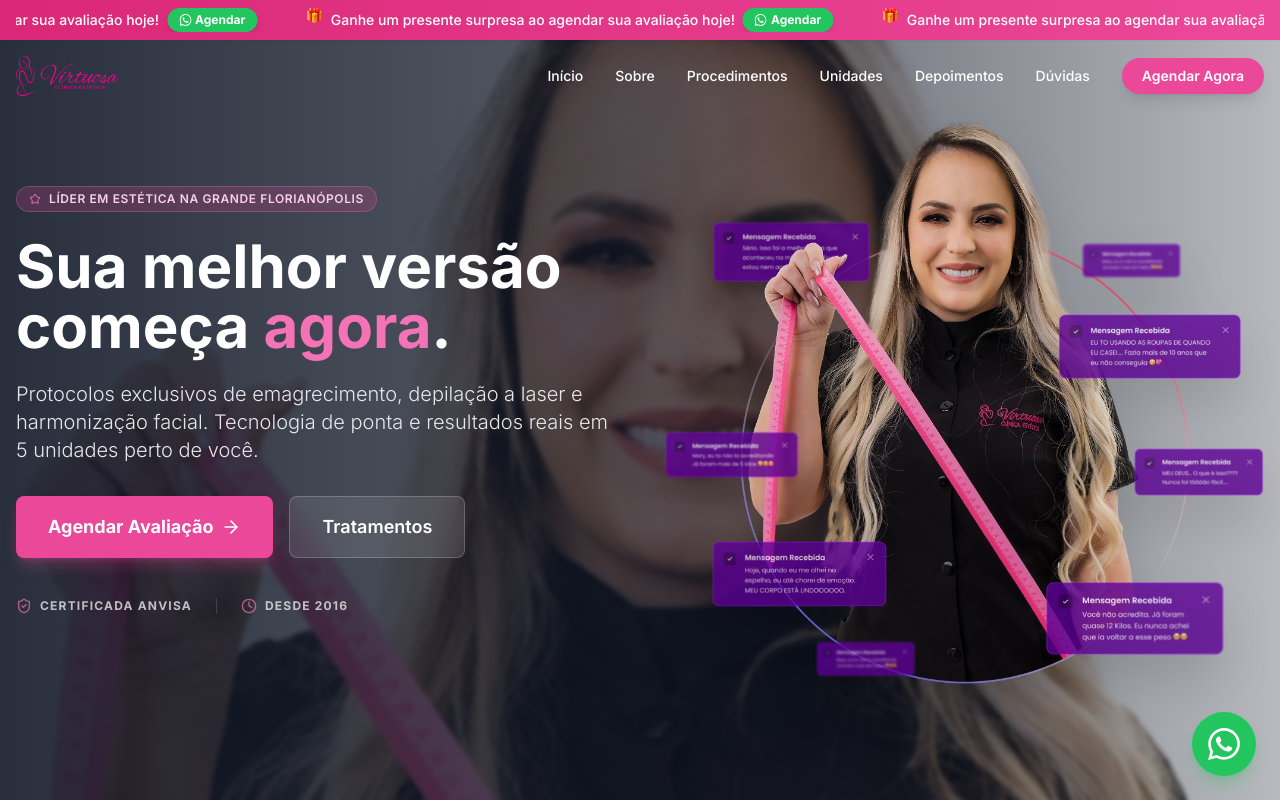
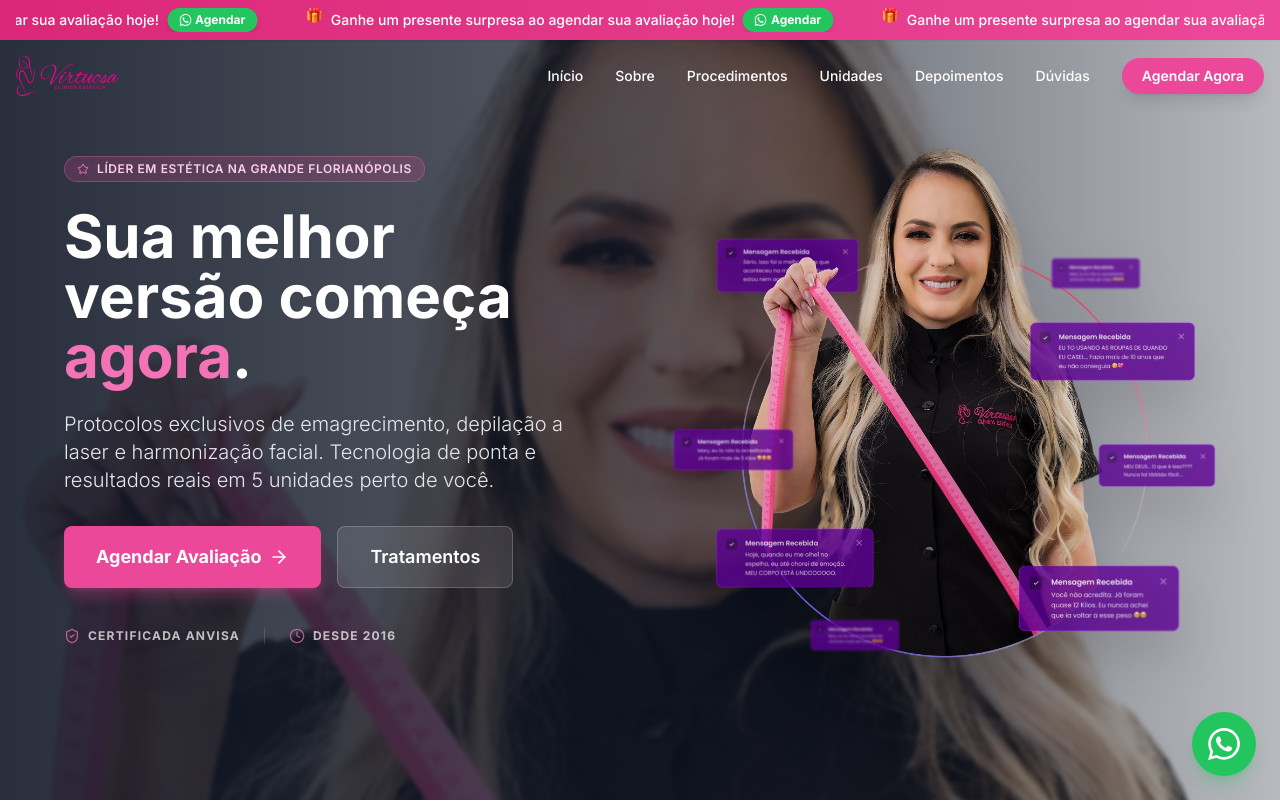
Before and after one commit to HenriqueHintz/clinica-virtuosa, a React (Vite) app: page / in a window 1280 px wide. Shown: the top 802 px of the page. Built offline with nearby package versions, Linux system fonts and the light colour scheme.

Commit message:
style: narrow hero container to center content more for desktop

```diff
--- a/components/Hero.tsx
+++ b/components/Hero.tsx
@@ -17,8 +17,8 @@
 
       {/* Content */}
       <div className="container mx-auto px-5 md:px-4 z-10 relative mt-20 md:mt-0">
-        <div className="grid md:grid-cols-2 items-center gap-8 lg:gap-12">
-          <div className="max-w-2xl text-white">
+        <div className="grid md:grid-cols-2 items-center gap-8 lg:gap-16 max-w-6xl mx-auto">
+          <div className="max-w-xl text-white">
             <div className="inline-flex items-center gap-2 bg-brand-500/20 backdrop-blur-sm border border-brand-400/30 px-3 py-1 rounded-full text-brand-200 text-[10px] md:text-xs font-semibold mb-4 md:mb-6 uppercase tracking-wider">
               <Icons.Star className="w-3 h-3 text-brand-400" />
               Líder em Estética na Grande Florianópolis
```
